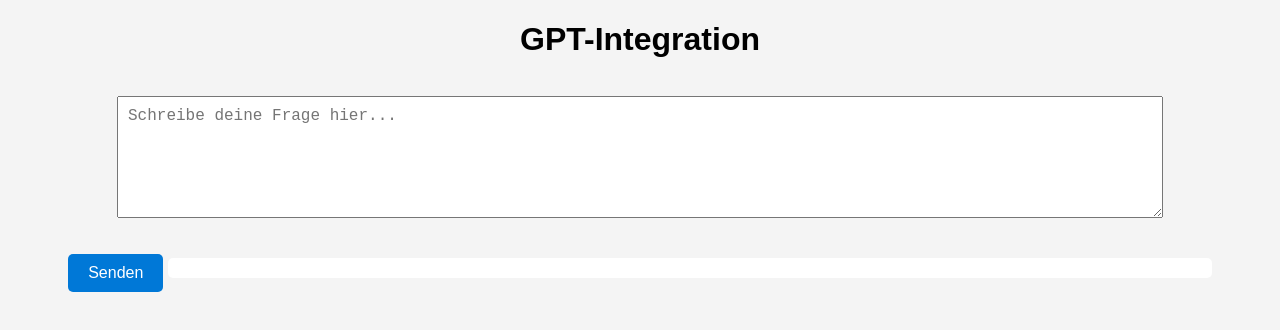
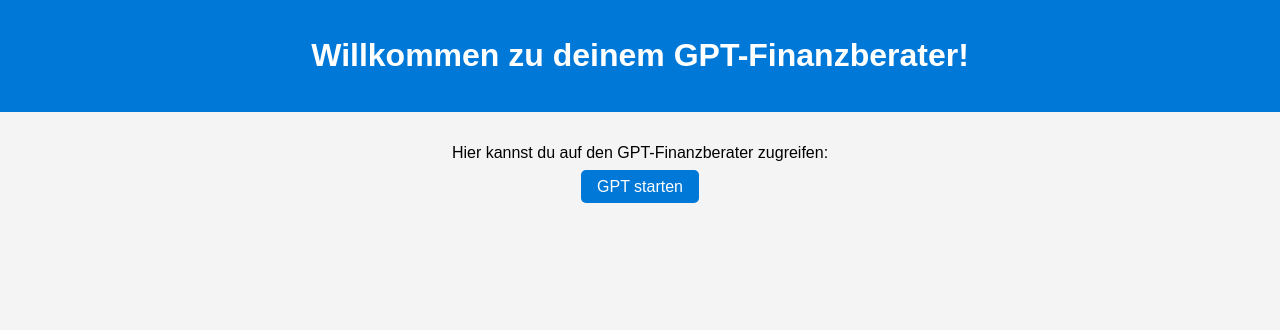
Before and after one commit to litinacmd/FinanceGPT, a plain HTML site: page index.html in a window 1280 px wide. Drawn offline with Linux system fonts and the light colour scheme.

Commit message:
Add files via upload

```diff
--- a/index.html
+++ b/index.html
@@ -3,86 +3,42 @@
 <head>
     <meta charset="UTF-8">
     <meta name="viewport" content="width=device-width, initial-scale=1.0">
-    <title>GPT-Integration</title>
+    <title>GPT-Finanzberater</title>
     <style>
         body {
             font-family: Arial, sans-serif;
-            text-align: center;
+            background-color: #f4f4f4;
             margin: 0;
             padding: 0;
-            background-color: #f4f4f4;
+            text-align: center;
         }
-        textarea {
-            width: 80%;
-            height: 100px;
-            margin: 1em 0;
-            padding: 10px;
-            font-size: 16px;
-        }
-        button {
-            padding: 10px 20px;
-            font-size: 16px;
+        header {
             background-color: #0078D7;
             color: white;
-            border: none;
+            padding: 1em 0;
+        }
+        section {
+            margin: 2em;
+        }
+        a {
+            color: white;
+            background-color: #0078D7;
+            padding: 0.5em 1em;
+            text-decoration: none;
             border-radius: 5px;
-            cursor: pointer;
         }
-        button:hover {
+        a:hover {
             background-color: #005bb5;
-        }
-        #response {
-            margin-top: 20px;
-            padding: 10px;
-            background-color: #fff;
-            border-radius: 5px;
-            width: 80%;
-            display: inline-block;
         }
     </style>
 </head>
 <body>
-    <h1>GPT-Integration</h1>
-    <textarea id="userInput" placeholder="Schreibe deine Frage hier..."></textarea><br>
-    <button onclick="askGPT()">Senden</button>
-    <div id="response"></div>
-    <script>
-        async function askGPT() {
-            const input = document.getElementById("userInput").value;
-            const responseDiv = document.getElementById("response");
-
-            if (!input) {
-                responseDiv.textContent = "Bitte gib eine Frage ein.";
-                return;
-            }
-
-            responseDiv.textContent = "Lade Antwort...";
-
-            const apiKey = "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"; // Hier kommt dein API-Schlüssel rein
-            const apiUrl = "https://api.openai.com/v1/chat/completions";
-
-            const payload = {
-                model: "gpt-3.5-turbo",
-                messages: [{ role: "user", content: input }]
-            };
-
-            try {
-                const response = await fetch(apiUrl, {
-                    method: "POST",
-                    headers: {
-                        "Content-Type": "application/json",
-                        "Authorization": `Bearer ${apiKey}`
-                    },
-                    body: JSON.stringify(payload)
-                });
-
-                const data = await response.json();
-                responseDiv.textContent = data.choices[0].message.content || "Keine Antwort erhalten.";
-            } catch (error) {
-                console.error(error);
-                responseDiv.textContent = "Fehler bei der Anfrage.";
-            }
-        }
-    </script>
+    <header>
+        <h1>Willkommen zu deinem GPT-Finanzberater!</h1>
+    </header>
+    <section>
+        <p>Hier kannst du auf den GPT-Finanzberater zugreifen:</p>
+        <a href="https://chatgpt.com/g/g-6744db3401e08191b57bdafa12ced230-financegpt" target="_blank">GPT starten</a>
+    </section>
 </body>
 </html>
```
